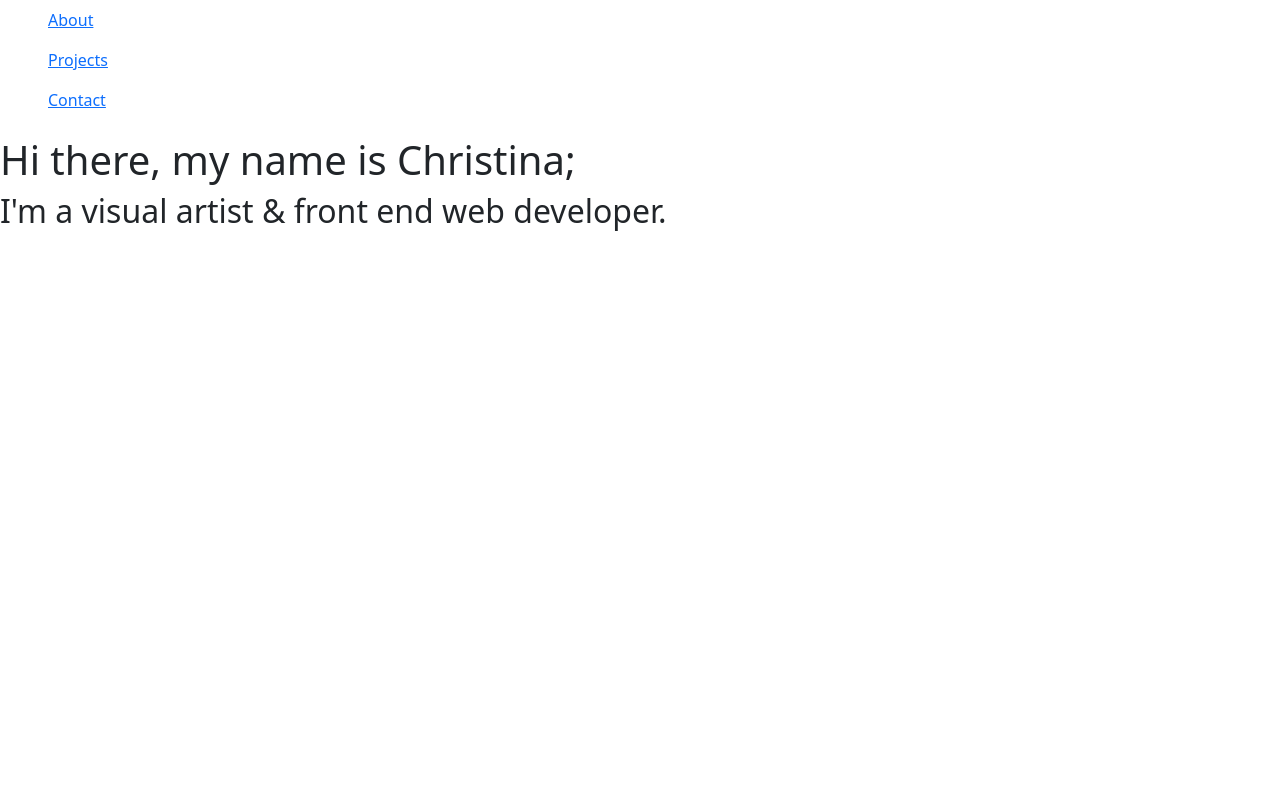
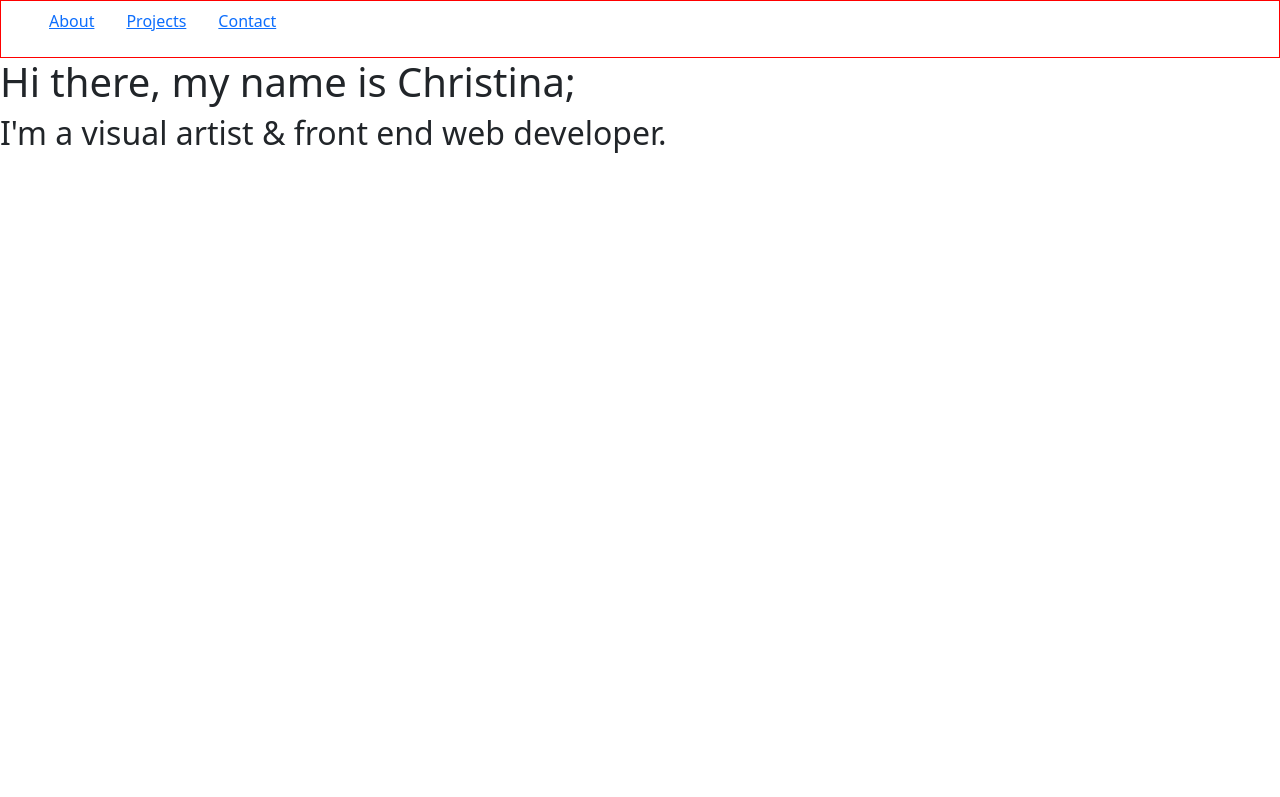
Before and after one commit to christinagiancola/Portfolio-Project, a plain HTML site: page index.html in a window 1280 px wide. Shown: the top 797 px of the page. Drawn offline with nearby package versions, Linux system fonts and the light colour scheme.

Commit message:
Updates to style.css

```diff
--- a/style.css
+++ b/style.css
@@ -9,7 +9,13 @@ img {
 	height: auto;
 }
 
-#contact-section {
+ol {
+  display: flex;
+  flex-direction: row;
+}
+
+#navbar {
+  border: 1px solid red;
 }
 
 #welcome-section {
```
Also changed, not shown: placeholder.png (added), 1 other file.
